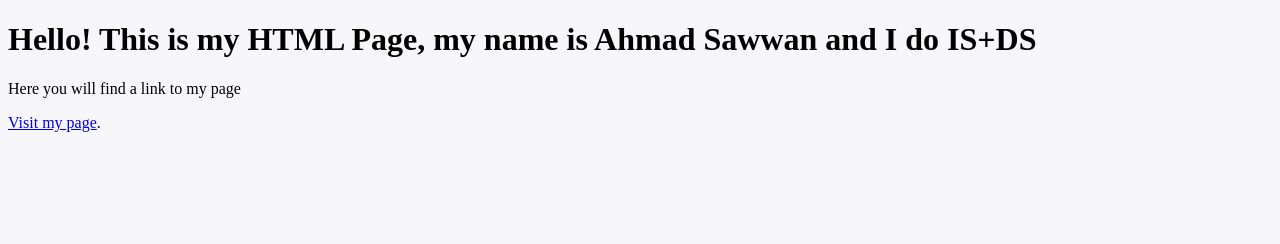
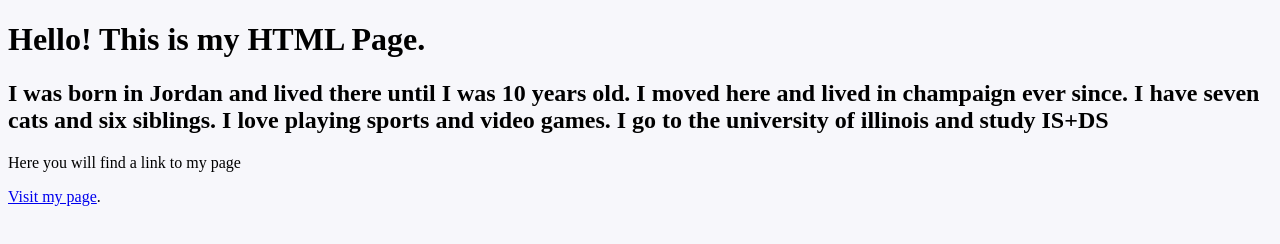
Before and after one commit to ahmadsawwan/ahmadsawwan.github.io, a plain HTML site: page index.html in a window 1280 px wide. Drawn offline with Linux system fonts and the light colour scheme.

Commit message:
new description

```diff
--- a/index.html
+++ b/index.html
@@ -10,7 +10,8 @@
     </style>
 </head>
 <body>
-    <h1>Hello! This is my HTML Page, my name is Ahmad Sawwan and I do IS+DS</h1>
+    <h1>Hello! This is my HTML Page.</h1>
+    <h2>I was born in Jordan and lived there until I was 10 years old. I moved here and lived in champaign ever since. I have seven cats and six siblings. I love playing sports and video games. I go to the university of illinois and study IS+DS</h2>
     <div class="container">
         <p>Here you will find a link to my page</p>
         <a href="https://ahmadsawwan.github.io/" target="_blank">Visit my page</a>.
```
